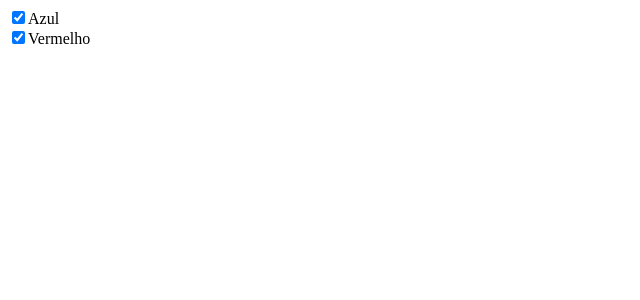
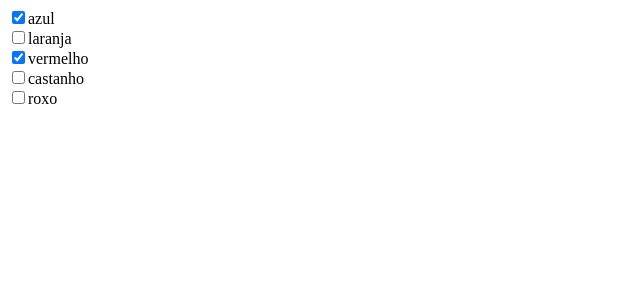
Before and after one commit to eliezerantonio/react, a React (Create React App) app in the folder 04-Formularios/checkbox/: page / in a window 1280 px wide. Shown: the top 300 px of the page, without its empty margins (0-640 px from the left). Built offline with nearby package versions, Linux system fonts and the light colour scheme.

Commit message:
refatorando

```diff
--- a/04-Formularios/checkbox/src/App.js
+++ b/04-Formularios/checkbox/src/App.js
@@ -21,9 +21,9 @@ import React from "react";
 // };
 
 // export default App;
-
+const coresArray = ["azul", "laranja", "vermelho", "castanho", "roxo"];
 const App = () => {
-  const [cores, setCores] = React.useState(["vermelho",'azul']);
+  const [cores, setCores] = React.useState(["vermelho", "azul"]);
 
   function handleChange({ target }) {
     if (target.checked) {
@@ -35,25 +35,19 @@ const App = () => {
   return (
     <div>
       <form>
-        <label>
-          <input
-            type="checkbox"
-            value="azul"
-            checked={cores.includes("azul")}
-            onChange={handleChange}
-          />
-          Azul
-        </label>{" "}
-        <br></br>
-        <label>
-          <input
-            type="checkbox"
-            value="vermelho"
-            checked={cores.includes("vermelho")}
-            onChange={handleChange}
-          />
-          Vermelho
-        </label>{" "}
+        {coresArray.map((cor) => (
+          <label key={cor}>
+            {" "}
+            <input
+              type="checkbox"
+              value={cor}
+              checked={cores.includes( cor )}
+              onChange={handleChange}
+            />
+            {cor}
+            <br></br>
+          </label>
+        ))}
       </form>
     </div>
   );
```
